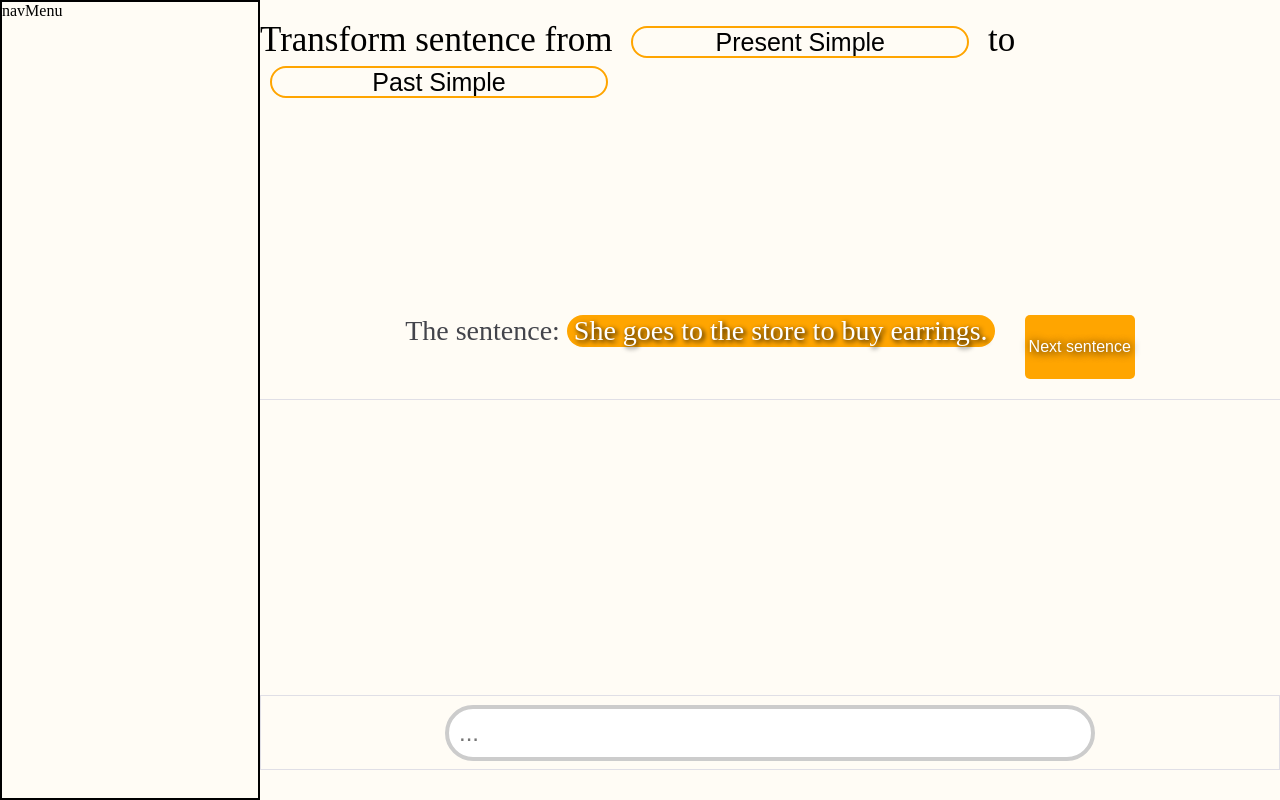
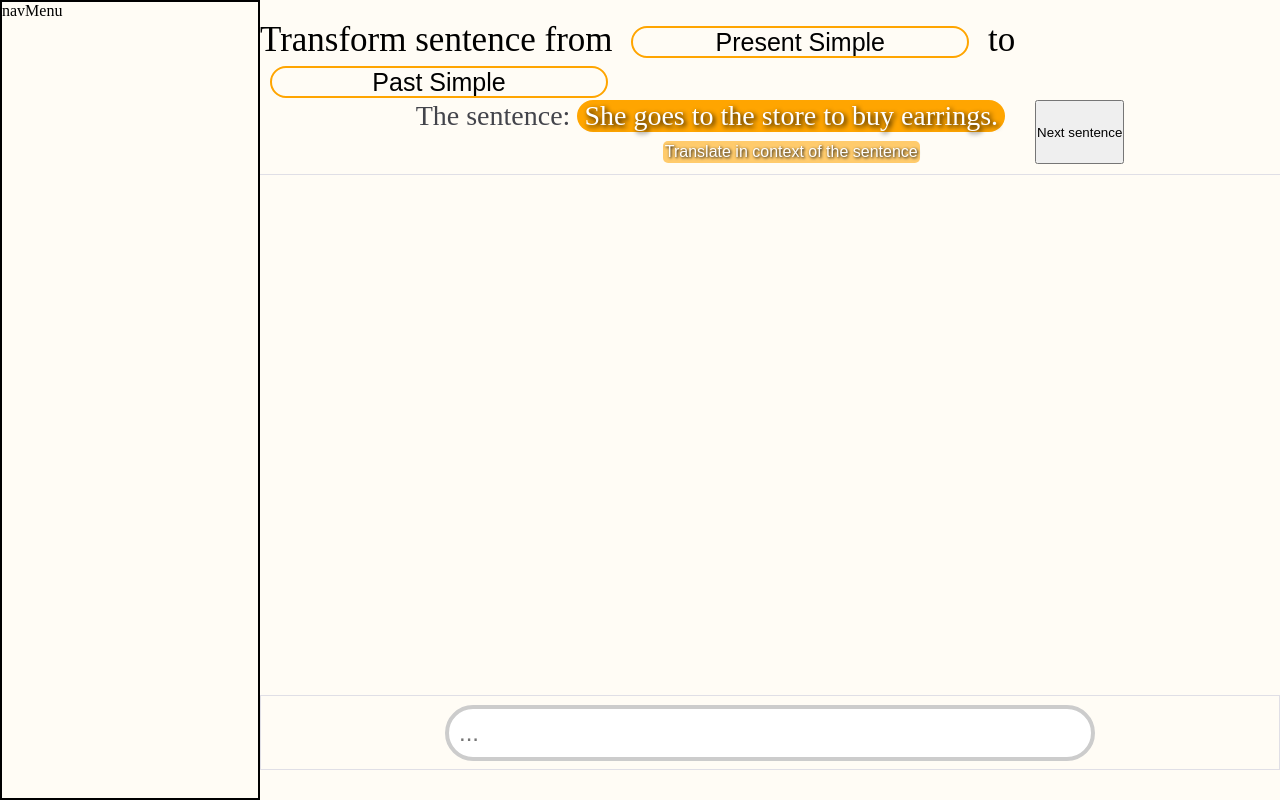
Before and after one commit to Amir837/langleraningplatform, a React (Create React App) app: page /practice in a window 1280 px wide. Built offline with nearby package versions, Linux system fonts and the light colour scheme.

Commit message:
Title gap and display logic of translateInContext button

```diff
--- a/src/pages/Practice/Sentence.css
+++ b/src/pages/Practice/Sentence.css
@@ -28,7 +28,26 @@
     cursor: pointer;
 }
 
-.translateInContextButton {
+.translateInContextButtonContainer {
     height: 32px;
+}
 
+.translateInContextButtonContainer button {
+    background-color: rgb(255, 165, 0);
+    padding: 2px;
+    color: white;
+    font-size: 16px;
+    border: none;
+    text-shadow: 1px 1px 3px black;
+    border-radius: 5px;
+    cursor: pointer;
 }
+
+.translateInContextButtonContainer button:hover {
+    border: 1px solid black;
+    text-shadow: 1px 1px 1px black;
+}
+
+.translateInContextButtonContainer .inactiveButton {
+    background-color: rgba(255, 166, 0, 0.555);
+}
--- a/src/pages/Practice/SentenceComponent.tsx
+++ b/src/pages/Practice/SentenceComponent.tsx
@@ -74,6 +74,8 @@ function SentenceComponent(props: SentenceComponentProps) {
         );
     }
 
+    let s: string = (leftOfSelected < rightOfSelected) ? "selected" : "";
+
     return (
         <div className="sentenceComponentContainer">
             <div className="alignCenter">
@@ -111,9 +113,12 @@ function SentenceComponent(props: SentenceComponentProps) {
 
                     {rightOfSelected < props.wordList.length && <span className='notSelectable'>&nbsp;</span>}
                 </div>
-                <div className="translateInContextButton">
-                    {leftOfSelected < rightOfSelected &&
-                    <button onClick={handleClick}>Translate in context of the sentence</button>}
+
+                <div className="translateInContextButtonContainer">
+                    <label>
+                        {/*Add label with a request to select the part of sentence to translate */}
+                        <button className={leftOfSelected < rightOfSelected ? "" : "inactiveButton"} onClick={handleClick}>Translate in context of the sentence</button>
+                    </label>
                 </div>
             </div>
         </div>
--- a/src/pages/Practice/TenseChat.css
+++ b/src/pages/Practice/TenseChat.css
@@ -29,15 +29,17 @@
 
 }
 
+/*
 button {
     background-color: rgb(255, 165, 0);
     color: white;
     font-size: 16px;
     border: none;
     padding: 0 4px;
-    text-shadow: 1px 1px 10px black;
+    text-shadow: 1px 1px 1px black;
     border-radius: 5px;
 }
+*/
 
 /* TenseChat */
 .tenseChatPage {
@@ -92,7 +94,7 @@ button {
 /* Title */
 .chat .sentenceTitleContainer {
     width: 100%;
-    height: 400px;
+    height: 175px;
 
     display: flex;
     flex-direction: column;
```
